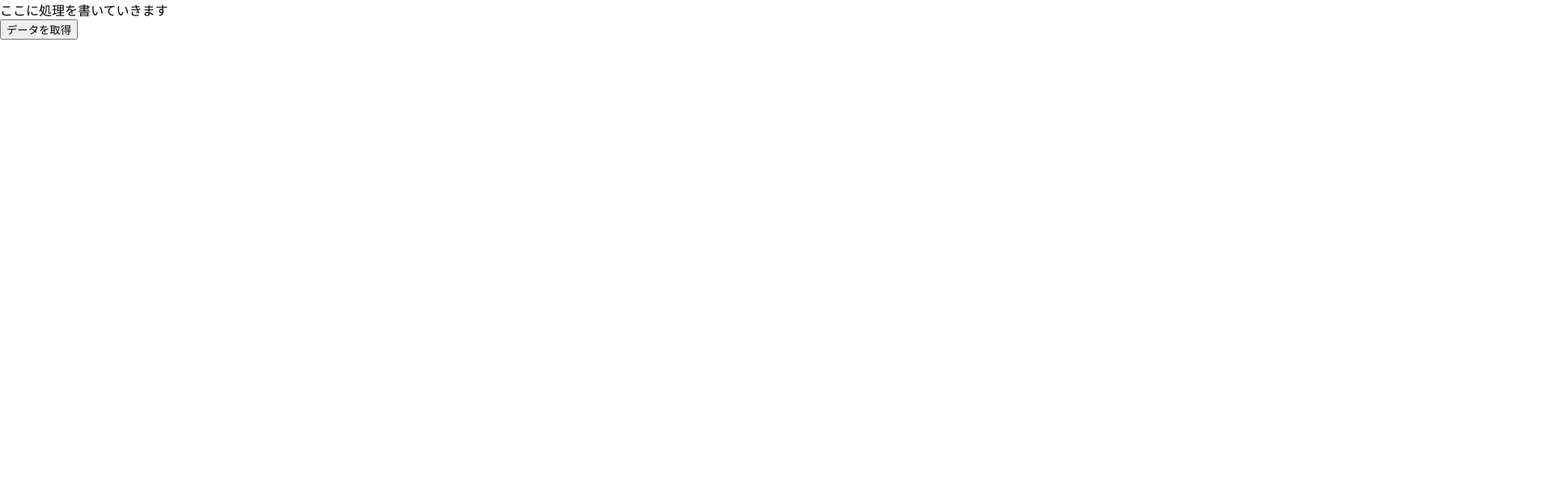
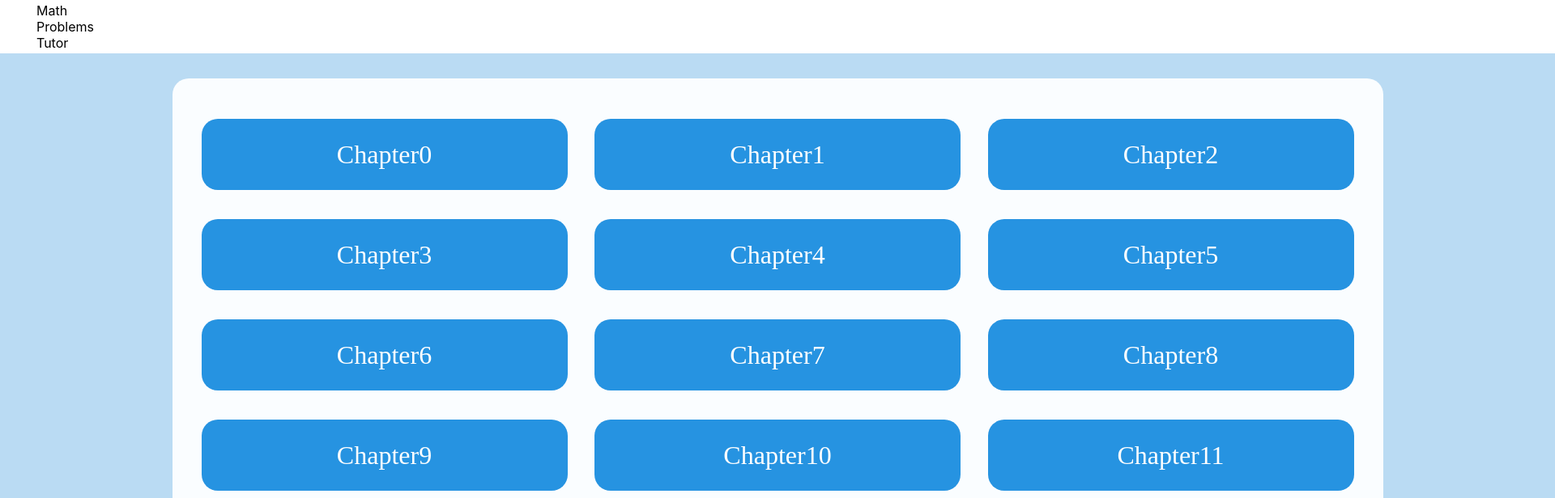
Before and after one commit to hi-kbys/math-problems-tutor, a React (Create React App) app in the folder mpt_ui/: page / in a window 1280 px wide. Shown: the top 616 px of the page at 81% size, 1920 px wide, since content can reach past the window. Built offline with nearby package versions, Linux system fonts and the light colour scheme.

Commit message:
Abist-kobayashi/issue4 (#10)

```diff
--- a/mpt_ui/src/App.tsx
+++ /dev/null
@@ -1,24 +0,0 @@
-import React, {useState} from "react";
-import axios, {AxiosResponse} from "axios";
-
-type Hello = {
-  Hello: string;
-}
-function App() {
-	const [data, setData] = useState<Hello>();
-	const url: string = "http://127.0.0.1:8000";
-
-	const GetData = () => {
-		axios.get(url).then((res: AxiosResponse<Hello>) => {
-			setData(res.data);
-		});
-	};
-	return (
-		<div>
-			<div>ここに処理を書いていきます</div>
-			{data ? <div>{data.Hello}</div> : <button onClick={GetData}>データを取得</button>}
-		</div>
-	);
-}
-
-export default App;
--- a/mpt_ui/src/index.tsx
+++ b/mpt_ui/src/index.tsx
@@ -1,7 +1,7 @@
 import React from 'react';
 import ReactDOM from 'react-dom/client';
 import './index.css';
-import App from './App';
+import App from './views/App';
 import reportWebVitals from './reportWebVitals';
 
 const root = ReactDOM.createRoot(
--- /dev/null
+++ b/mpt_ui/src/views/App.css
@@ -0,0 +1,100 @@
+.App {
+  text-align: center;
+}
+
+.App-logo {
+  height: 40vmin;
+  pointer-events: none;
+}
+
+@media (prefers-reduced-motion: no-preference) {
+  .App-logo {
+    animation: App-logo-spin infinite 20s linear;
+  }
+}
+
+.App-header {
+  display: flex;
+  width: 1920px;
+  height: 66px;
+  padding: 0px 1809px 0px 45px;
+  align-items: center;
+  flex-shrink: 0;
+  box-sizing: border-box;
+  background: #FFFFFF;
+}
+
+.App-link {
+  color: #61dafb;
+}
+
+@keyframes App-logo-spin {
+  from {
+    transform: rotate(0deg);
+  }
+  to {
+    transform: rotate(360deg);
+  }
+}
+
+
+
+.App-Contents{
+  background: var(--second, #BADBF3);
+  width: 1920px;
+  height: 1080px;
+  display: flex;
+  padding-bottom: 10px;
+  flex-direction: column;
+  align-items: center;
+  gap: 31px;
+  box-sizing: border-box;
+  /* 余白で子要素を中央に持ってくる */
+  /* justify-content: center; */
+}
+
+.App-Contents-Frame{
+  width: 1495px;
+  height: 796px;
+  flex-shrink: 0;
+  border-radius: 20px;
+  background: var(--d-9-d-9-d-9, #FAFDFF);
+  display: flex;
+  justify-content: space-between;
+  flex-wrap: wrap;
+  padding: 32px 36px 0px 36px;
+  box-sizing: border-box;
+  overflow-y: scroll;
+}
+
+.App-Chapter-Box{
+  width: 452px;
+  height: 88px;
+  flex-shrink: 0;
+  background: #2693E1;
+  border-radius: 20px;
+  display: flex;
+  flex-direction: column;
+  justify-content: center;
+  align-items: center;
+  margin: 18px 0px 18px 0px;
+}
+
+.App-Chapter-Text-Frame{
+  display: flex;
+  width: 160px;
+  height: 44.376px;
+  flex-direction: column;
+  justify-content: center;
+  flex-shrink: 0;
+}
+
+.App-Chapter-Text{
+  color: #FFF;
+  text-align: center;
+  font-size: 32px;
+  font-family: Hanuman;
+  font-style: normal;
+  font-weight: 400;
+  line-height: normal;
+}
--- /dev/null
+++ b/mpt_ui/src/views/App.tsx
@@ -0,0 +1,79 @@
+import React, {useState} from "react";
+import axios, {AxiosResponse} from "axios";
+import './App.css';
+
+
+type AppHeaderContainerProps = {
+	children: React.ReactNode;
+}
+
+const AppHeaderContainer: React.FC<AppHeaderContainerProps> = (props) => {
+	// ヘッダーの枠
+	return (
+		<header className="App-header">
+			{props.children}
+		</header>
+	);
+}
+
+type AppHeaderProps = {
+	title: string;
+}
+
+const Title: React.FC<AppHeaderProps> = (props) => {
+	// タイトル(ロゴになる)
+	return (
+		<div>{props.title}</div>
+	);
+}
+
+// コンテンツの枠
+type ContentsContainerProps = {
+	children: React.ReactNode;
+}
+
+const ContentsContainer: React.FC<ContentsContainerProps> = (props) => {
+	return (
+		<div className="App-Contents">
+			{props.children}
+		</div>
+	)
+}
+
+type ContentsFrameProps = {
+	children: React.ReactNode;
+}
+
+// コンテンツの背景
+const ContentsFrame: React.FC<ContentsFrameProps> = (props) => {
+	return (
+		<div className="App-Contents-Frame">
+			{props.children}
+		</div>
+	)
+}
+
+function App() {
+	const chapters: string[] = [];
+	for (let i = 0; i < 25; i++) {
+		chapters.push('Chapter' + (i).toString());
+	}
+	return (
+		<ContentsContainer>
+			<AppHeaderContainer>
+				<Title title="Math Problems Tutor"/>
+			</AppHeaderContainer>
+			<ContentsFrame>
+				{chapters.map((chapter) => (
+					<div className="App-Chapter-Box">
+						<div className="App-Chapter-Text-Frame">
+							<p className="App-Chapter-Text">{chapter}</p>
+						</div>
+					</div>
+				))}
+			</ContentsFrame>
+		</ContentsContainer>
+	)
+}
+
+export default App;
```
Also changed, not shown: mpt_ui/src/App.css (deleted, +0 -38 lines), 1 other file (tests, documents, lock files or other folders).
